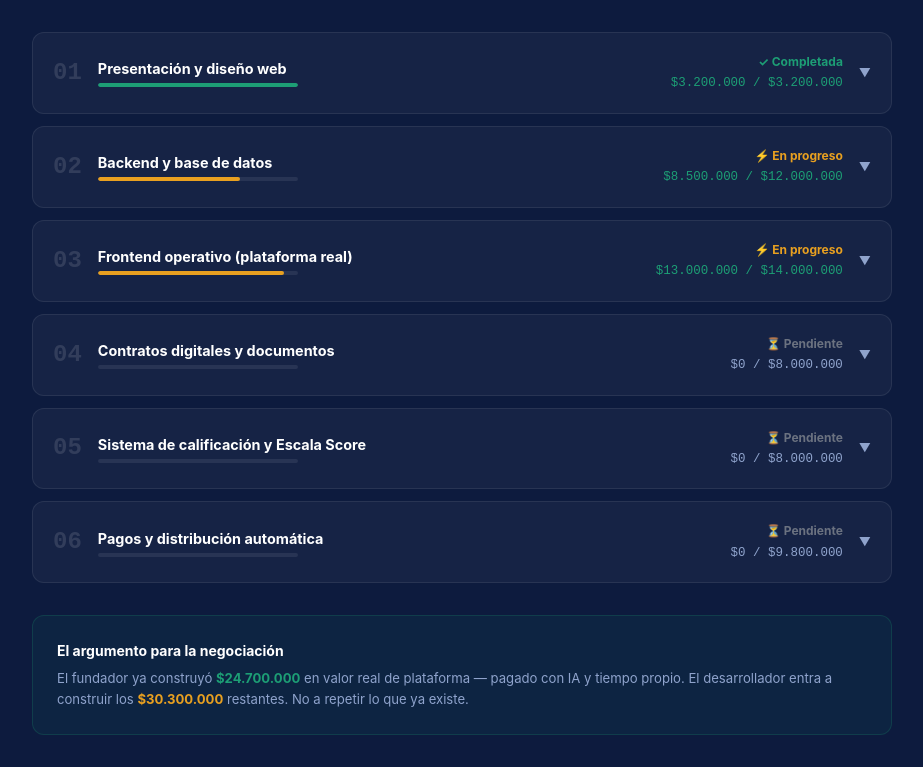
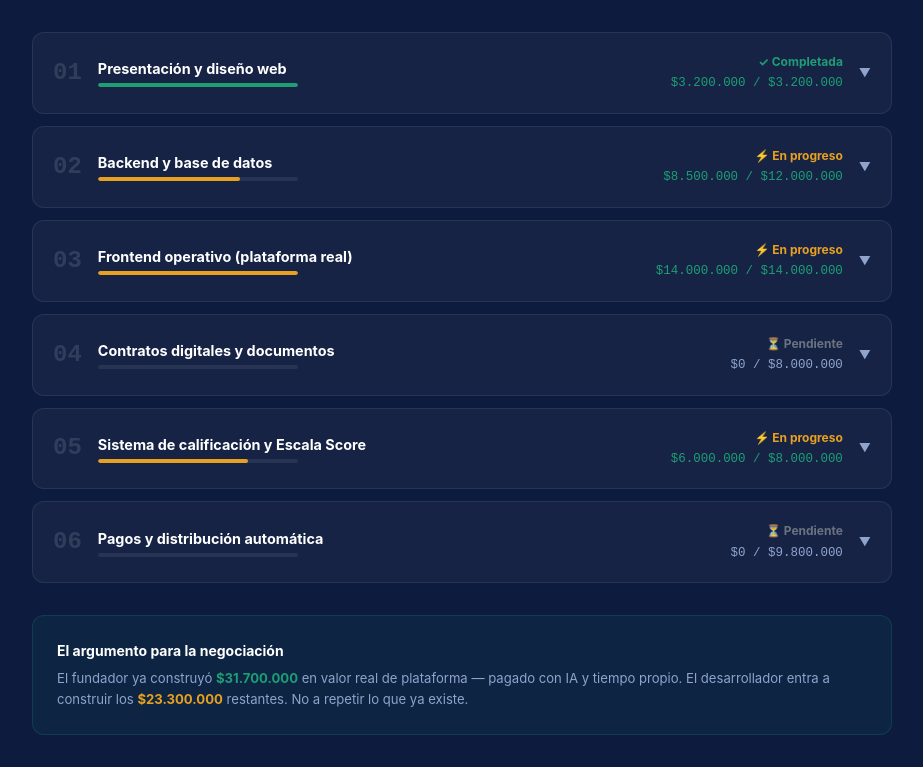
Before and after one commit to satoshigod/escala, a Next.js app: page /desarrollo in a window 1280 px wide. Shown: the part 527-1294 px from the top of the page, without its empty margins (178-1101 px from the left). Built offline with nearby package versions, Linux system fonts and the light colour scheme.

Commit message:
update: desarrollo fase 3 completa fase 5 en progreso

```diff
--- a/app/desarrollo/page.js
+++ b/app/desarrollo/page.js
@@ -40,7 +40,7 @@ const fases = [
     titulo: 'Frontend operativo (plataforma real)',
     estado: 'progreso',
     valor_total: 14000000,
-    valor_hecho: 13000000,
+    valor_hecho: 14000000,
     hitos: [
       { num: '3.1', nombre: 'Registro y onboarding de usuarios — 3 pasos', done: true, valor: 2000000, quien: 'Claude AI + Fundador' },
       { num: '3.2', nombre: 'Perfil público de usuario con Escala Score', done: true, valor: 2000000, quien: 'Claude AI + Fundador' },
@@ -48,7 +48,7 @@ const fases = [
       { num: '3.4', nombre: 'Detalle de proyecto con roles y postulación real', done: true, valor: 2500000, quien: 'Claude AI + Fundador' },
       { num: '3.5', nombre: 'Dashboard centro de control completo', done: true, valor: 2000000, quien: 'Claude AI + Fundador' },
       { num: '3.6', nombre: 'Hitos, aportes, postulaciones y panel fundador', done: true, valor: 1500000, quien: 'Claude AI + Fundador' },
-      { num: '3.7', nombre: 'Panel de administración Escala', done: false, valor: 1000000, quien: 'Desarrollador' },
+      { num: '3.7', nombre: 'Panel de administración Escala', done: true, valor: 1000000, quien: 'Claude AI + Fundador' },
     ]
   },
   {
@@ -67,14 +67,14 @@ const fases = [
   {
     num: '05',
     titulo: 'Sistema de calificación y Escala Score',
-    estado: 'pendiente',
+    estado: 'progreso',
     valor_total: 8000000,
-    valor_hecho: 0,
+    valor_hecho: 6000000,
     hitos: [
-      { num: '5.1', nombre: 'Sistema de evaluación por hito', done: false, valor: 2000000, quien: 'Desarrollador' },
-      { num: '5.2', nombre: 'Algoritmo del Escala Score', done: false, valor: 2500000, quien: 'Desarrollador' },
+      { num: '5.1', nombre: 'Sistema de evaluación por hito', done: true, valor: 2000000, quien: 'Claude AI + Fundador' },
+      { num: '5.2', nombre: 'Algoritmo del Escala Score', done: true, valor: 2500000, quien: 'Claude AI + Fundador' },
       { num: '5.3', nombre: 'Panel de definición de carril (A/B/C)', done: false, valor: 2000000, quien: 'Desarrollador' },
-      { num: '5.4', nombre: 'Track record público por usuario', done: false, valor: 1500000, quien: 'Desarrollador' },
+      { num: '5.4', nombre: 'Track record público por usuario', done: true, valor: 1500000, quien: 'Claude AI + Fundador' },
     ]
   },
   {
```
